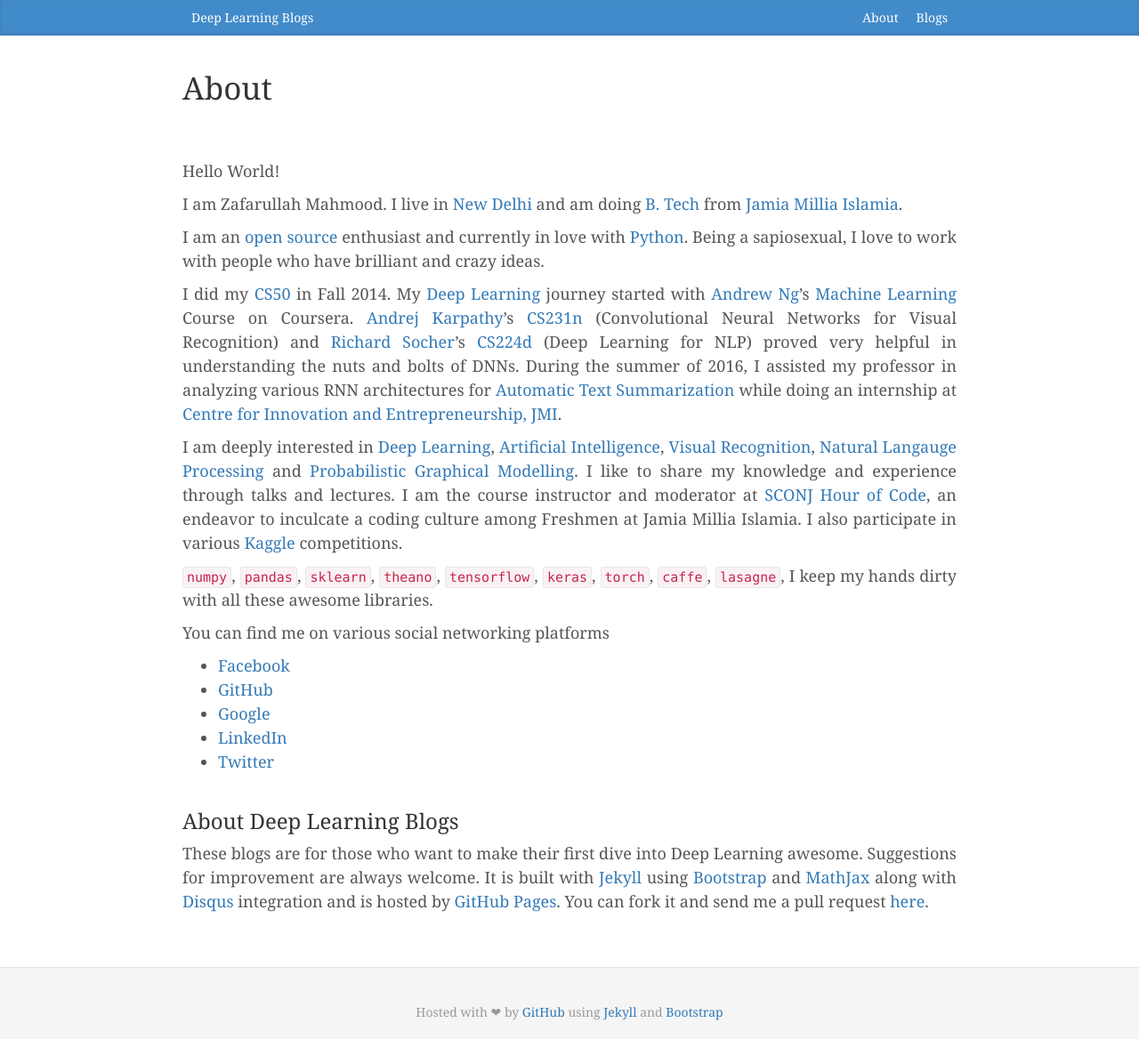
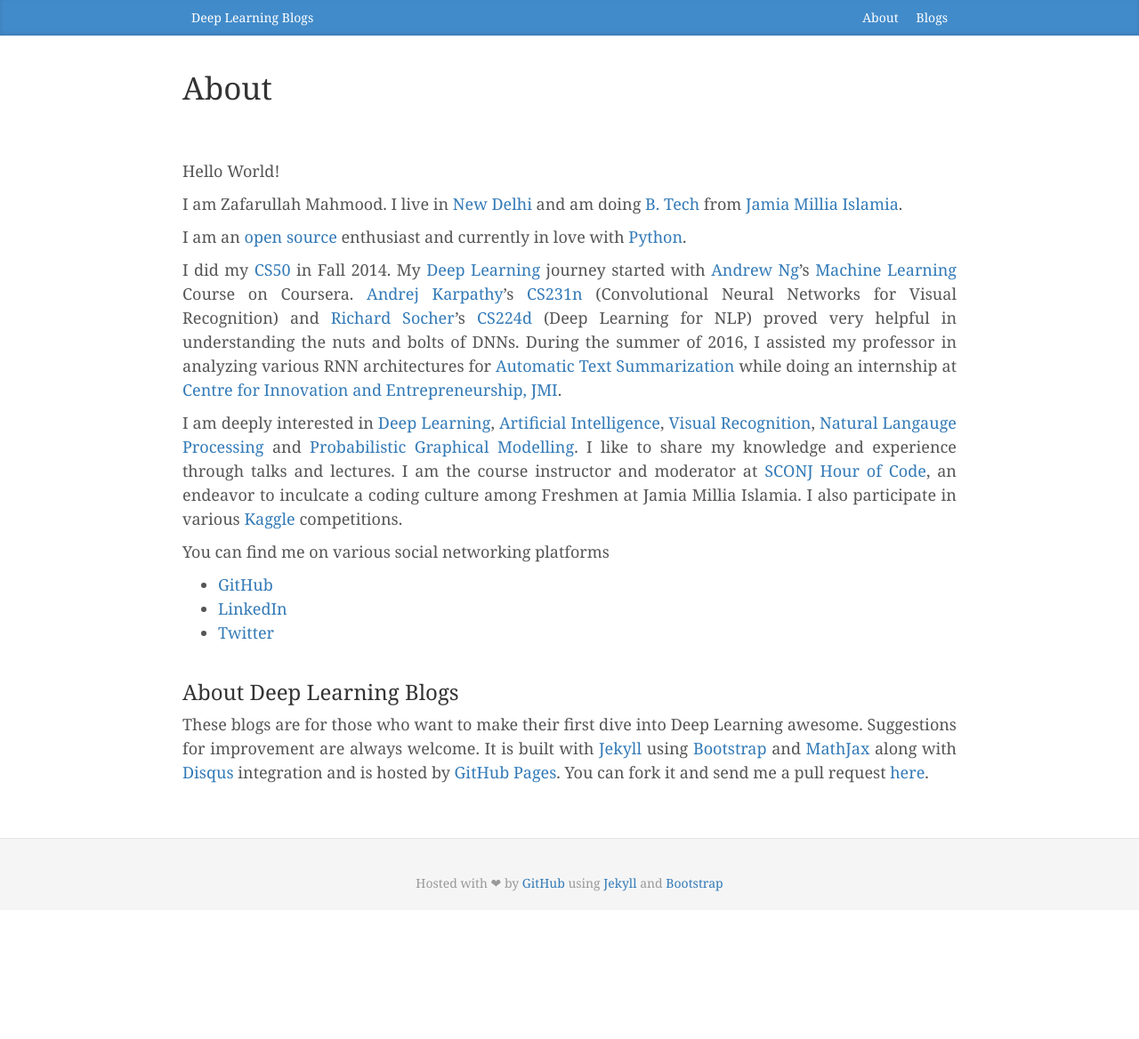
Before and after one commit to zaffnet/zaffnet.github.io, a Jekyll site: the page built from about.md, in a window 1280 px wide. Shown: the whole page at 89% size. Built offline with Jekyll 4.4.1, drawn with Linux system fonts in a browser that asks for light colours; nearby versions of some CDN libraries; after the commit the page ends 1023 px from its top, so only the background shows below that.

Commit message:
Update about.md

```diff
--- a/about.md
+++ b/about.md
@@ -12,19 +12,15 @@ Hello World!
 
 I am Zafarullah Mahmood. I live in [New Delhi](https://www.google.co.in/maps/place/New+Delhi,+Delhi/@28.5272181,77.0688997,11z/data=!3m1!4b1!4m5!3m4!1s0x390cfd5b347eb62d:0x52c2b7494e204dce!8m2!3d28.6139391!4d77.2090212) and am doing [B. Tech](https://en.wikipedia.org/wiki/Bachelor_of_Technology) from [Jamia Millia Islamia](http://jmi.ac.in/).
 
-I am an [open source](https://opensource.org/) enthusiast and currently in love with [Python](https://www.python.org/). Being a sapiosexual, I love to work with people who have brilliant and crazy ideas.
+I am an [open source](https://opensource.org/) enthusiast and currently in love with [Python](https://www.python.org/).
 
 I did my [CS50](https://www.edx.org/course/introduction-computer-science-harvardx-cs50x) in Fall 2014. My [Deep Learning](http://deeplearning.net/) journey started with [Andrew Ng](https://g.co/kgs/LncD2h)'s [Machine Learning](https://www.coursera.org/learn/machine-learning) Course on Coursera. [Andrej Karpathy](https://g.co/kgs/VPCiQg)'s [CS231n](http://cs231n.stanford.edu/) (Convolutional Neural Networks for Visual Recognition) and [Richard Socher](http://www.socher.org/)'s [CS224d](http://cs224d.stanford.edu/) (Deep Learning for NLP) proved very helpful in understanding the nuts and bolts of DNNs. During the summer of 2016, I assisted my professor in analyzing various RNN architectures for [Automatic Text Summarization](https://en.wikipedia.org/wiki/Automatic_summarization) while doing an internship at [Centre for Innovation and Entrepreneurship, JMI](http://jmi.ac.in/aboutjamia/centres/innovationentr-epreneurship/contactus).
 
 I am deeply interested in [Deep Learning](https://en.wikipedia.org/wiki/Deep_learning), [Artificial Intelligence](https://en.wikipedia.org/wiki/Artificial_intelligence), [Visual Recognition](https://www.tensorflow.org/tutorials/image_recognition/), [Natural Langauge Processing](https://en.wikipedia.org/wiki/Natural_language_processing) and [Probabilistic Graphical Modelling](https://en.wikipedia.org/wiki/Graphical_model). I like to share my knowledge and experience through talks and lectures. I am the course instructor and moderator at [SCONJ Hour of Code](http://sconj.org/), an endeavor to inculcate a coding culture among Freshmen at Jamia Millia Islamia. I also participate in various [Kaggle](https://www.kaggle.com/) competitions.
 
-[`numpy`](http://www.numpy.org/), [`pandas`](http://pandas.pydata.org/), [`sklearn`](http://scikit-learn.org/), [`theano`](http://deeplearning.net/software/theano/), [`tensorflow`](https://www.tensorflow.org/), [`keras`](https://keras.io/), [`torch`](http://torch.ch/), [`caffe`](http://caffe.berkeleyvision.org/), [`lasagne`](https://lasagne.readthedocs.io/en/latest/), I keep my hands dirty with all these awesome libraries.
-
 You can find me on various social networking platforms
 
-- [Facebook](https://www.facebook.com/zafar.zaffy.007)
 - [GitHub](https://github.com/zaffnet)
-- [Google](https://plus.google.com/+ZafarullahMahmood)
 - [LinkedIn](https://www.linkedin.com/in/zafarullah-mahmood-ba45a786)
 - [Twitter](https://twitter.com/zaffnet)
 
```
